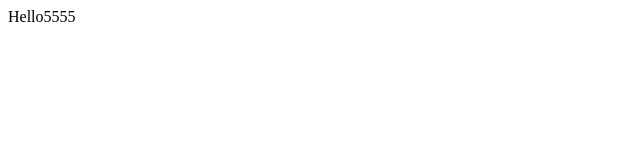
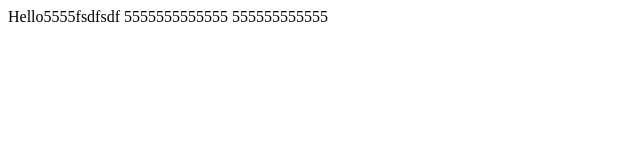
Before and after one commit to pairploy/frontenddev001, a plain HTML site: page public/index.html in a window 1280 px wide. Shown: the whole page, without its empty margins (0-640 px from the left). Drawn offline with Linux system fonts and the light colour scheme.

Commit message:
second commit

```diff
--- a/public/index.html
+++ b/public/index.html
@@ -7,6 +7,8 @@
     <title>Document</title>
 </head>
 <body>
-    Hello5555
+    Hello5555fsdfsdf
+    5555555555555
+    555555555555
 </body>
 </html>
```
